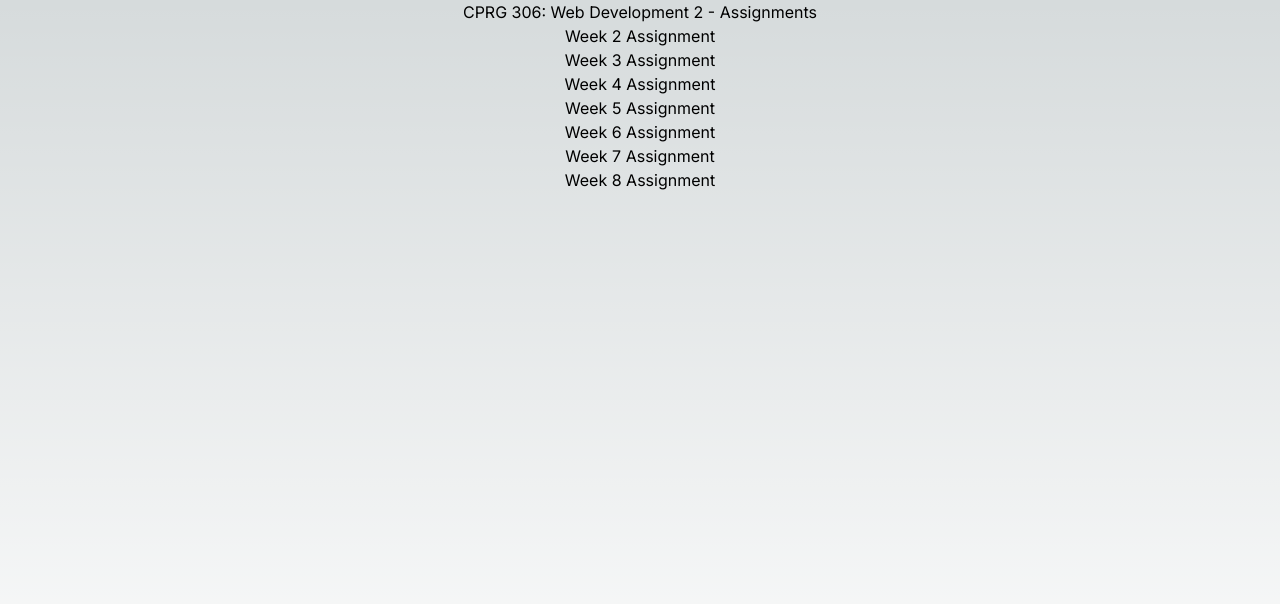
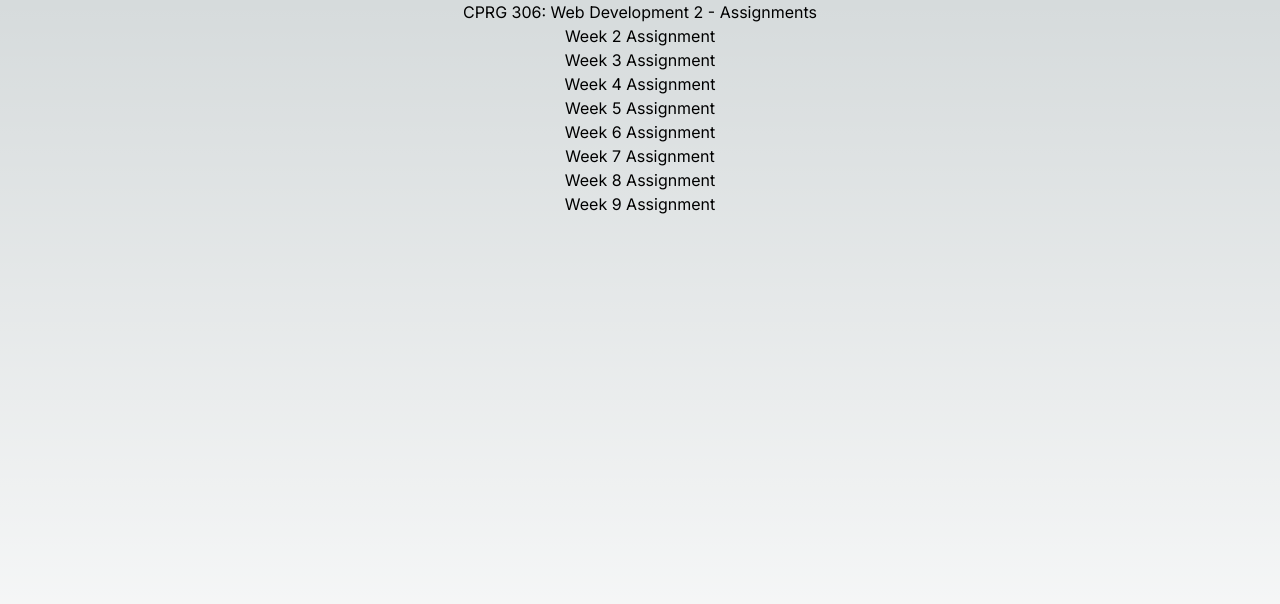
Before and after one commit to Sgmonsod/cprg306-assignments, a Next.js app: page / in a window 1280 px wide. Shown: the top 604 px of the page. Built offline with nearby package versions, Linux system fonts and the light colour scheme.

Commit message:
week-9 commit 2

```diff
--- a/app/page.js
+++ b/app/page.js
@@ -11,7 +11,7 @@ export default function Home() {
       <Link href = "/week-6">Week 6 Assignment</Link>
       <Link href = "/week-7">Week 7 Assignment</Link>
       <Link href = "/week-8">Week 8 Assignment</Link>
-
+      <Link href = "/week-9">Week 9 Assignment</Link>
     </main>
   );
 }
```
